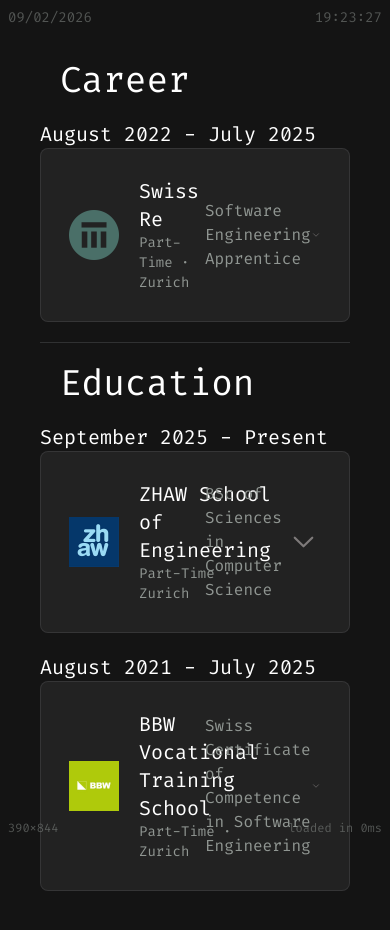
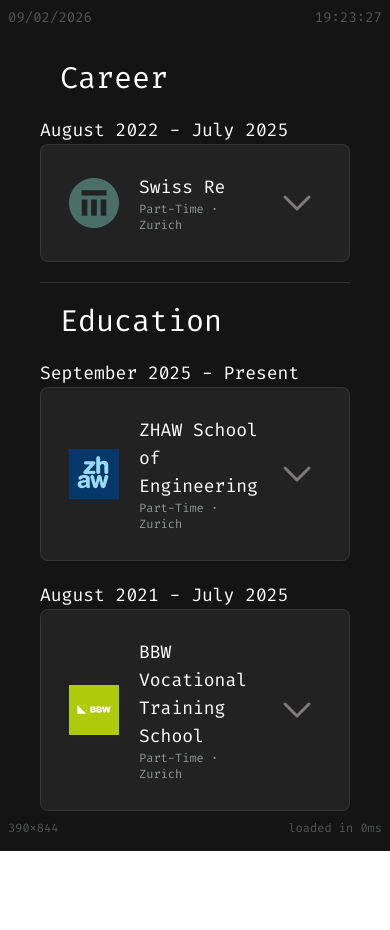
Before and after one commit to chris911e/portfolio-frontend, a React (Vite) app: page /experience in a window 390 px wide. After the commit the page ends 851 px from the top, so only its background shows below. Built offline with nearby package versions, Linux system fonts and the light colour scheme.

Commit message:
feat: responsive shizzle

```diff
--- a/src/components/Accordion/Accordion.tsx
+++ b/src/components/Accordion/Accordion.tsx
@@ -1,7 +1,7 @@
 import type { ReactNode } from "react";
 import { useState } from "react";
 import CustomText from "../Titles/CustomText";
-import Tabbed from "../Tabbed/Tabbed";
+import Tabbed from "../Tabbed/Tabbed"
 import Divider from "../Divider";
 
 interface AccordionProps {
@@ -43,7 +43,8 @@
                                 flex
                                 items-center
                                 gap-5
-                                col-span-2
+                                md:col-span-2
+                                col-span-3
                             "
                         >
                             <img
@@ -69,16 +70,17 @@
                         </div>
                         <div
                             className="
-                                col-span-2
+                                md:col-span-2
                                 flex
-                                justify-between
+                                md:justify-between
+                                justify-end
                                 items-center
                             "
                         >
-                            <div className="text-[#909692] w-full">
+                            <div className="text-[#909692] w-full hidden md:block">
                                 {description}
                             </div>
-                            <div className="">
+                            <div className="text-right">
                                 <img
                                     src="/icons/arrow-down.svg"
                                     alt="?"
--- a/src/constants/tables.ts
+++ b/src/constants/tables.ts
@@ -25,14 +25,14 @@
 }
 
 export const textSizeOptions = {
-    "sm": "text-sm",
-    "md": "text-md",
-    "lg": "text-lg",
-    "xl": "text-xl",
-    "2xl": "text-2xl",
-    "3xl": "text-3xl",
-    "4xl": "text-4xl",
-    "5xl": "text-5xl"
+    "sm": "md:text-sm text-xs",
+    "md": "md:text-md text-sm",
+    "lg": "md:text-lg text-md",
+    "xl": "md:text-xl text-lg",
+    "2xl": "md:text-2xl text-xl",
+    "3xl": "md:text-3xl text-2xl",
+    "4xl": "md:text-4xl text-3xl",
+    "5xl": "md:text-5xl text-4xl"
 }
 
 export const colorOptions = {
```
